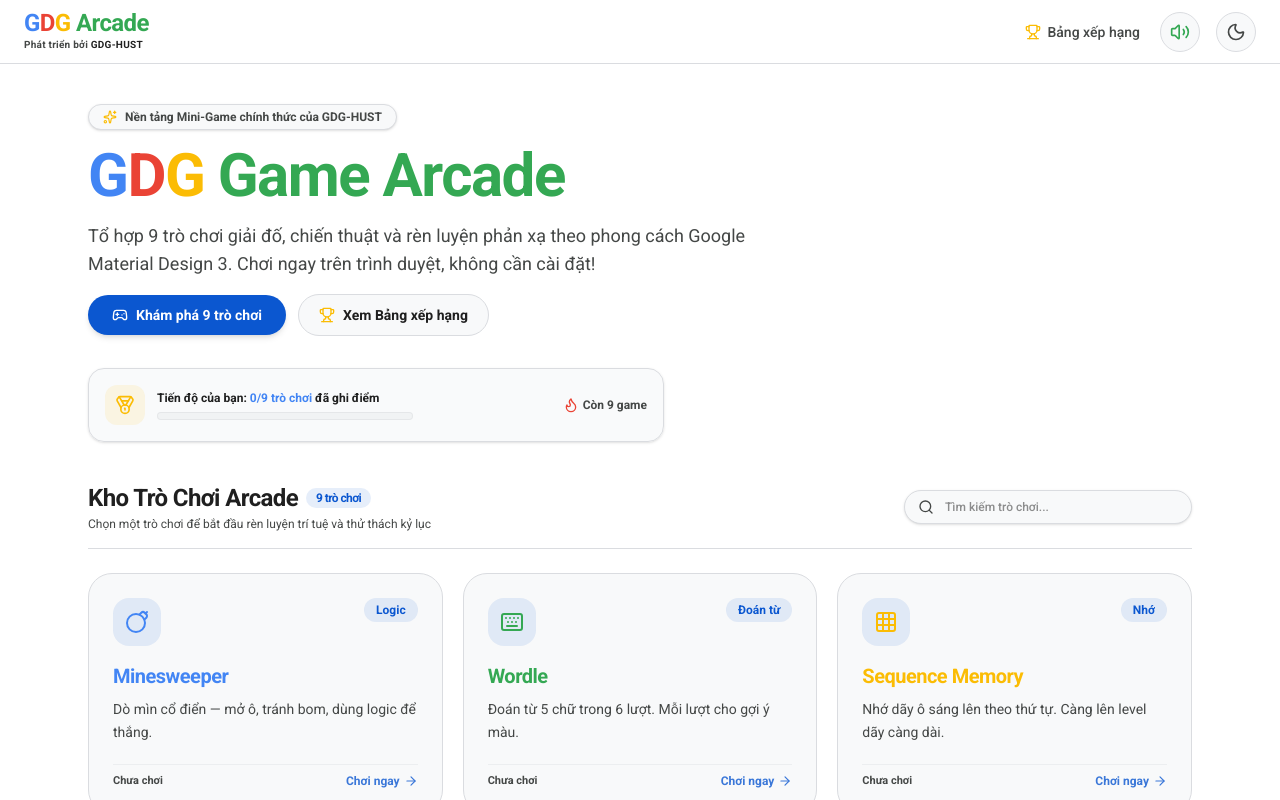
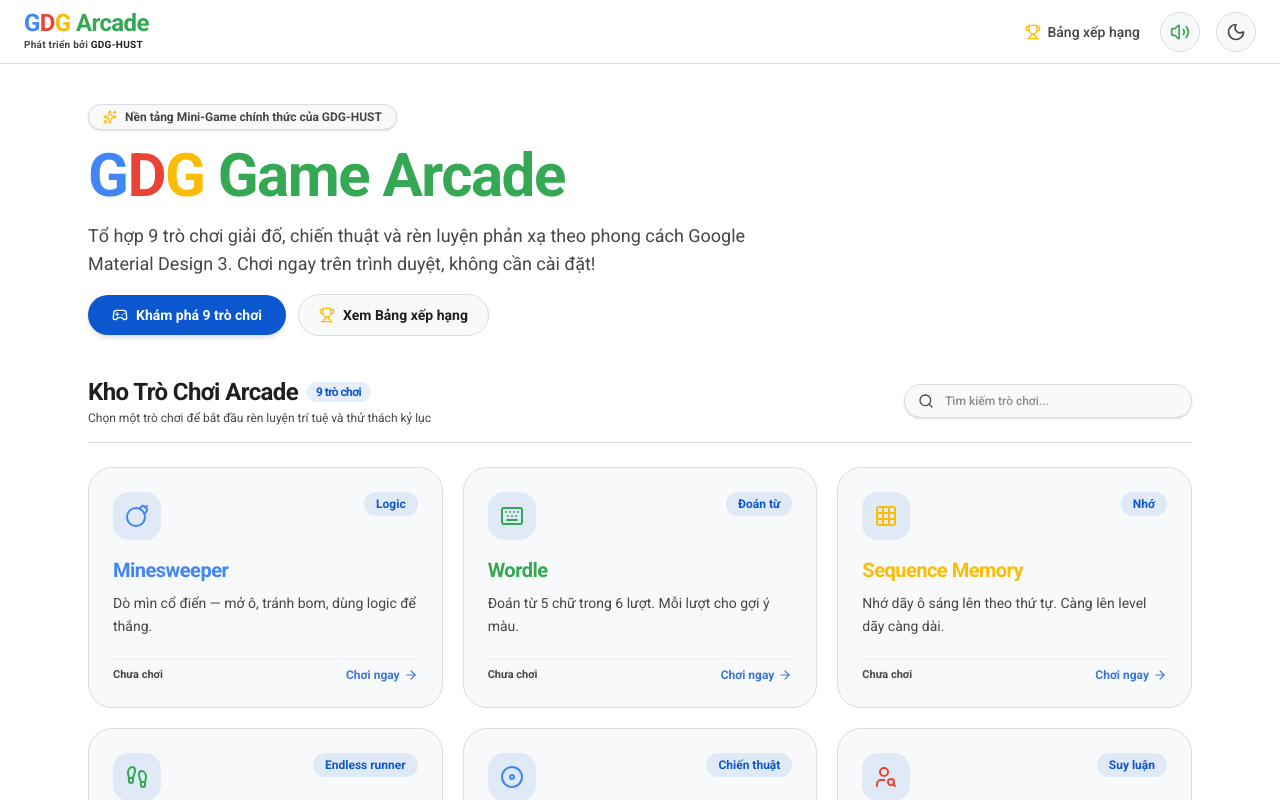
Before and after one commit to ngqtrung2217/gdg-hust-game, a Next.js app: page / in a window 1280 px wide. Shown: the top 800 px of the page. Built offline with nearby package versions, Linux system fonts and the light colour scheme.

Commit message:
refactor: remove personal progress widget from home page

```diff
--- a/src/app/page.tsx
+++ b/src/app/page.tsx
@@ -7,8 +7,6 @@
   Trophy,
   Sparkles,
   Gamepad2,
-  Medal,
-  Flame,
   Search,
 } from "lucide-react";
 import { GAMES } from "@/lib/games";
@@ -68,10 +66,6 @@
     setBestScores(scores);
   }, []);
 
-  const playedCount = useMemo(() => {
-    return Object.keys(bestScores).length;
-  }, [bestScores]);
-
   const filteredGames = useMemo(() => {
     if (!searchQuery.trim()) return GAMES;
     const q = searchQuery.toLowerCase();
@@ -119,31 +113,6 @@
             <Trophy className="h-4 w-4 text-google-yellow" />
             Xem Bảng xếp hạng
           </Link>
-        </div>
-
-        {/* Player Personal Progress Widget */}
-        <div className="mt-4 flex flex-col sm:flex-row sm:items-center justify-between gap-3 w-full max-w-xl rounded-2xl border border-border bg-surface/80 p-4 shadow-sm">
-          <div className="flex items-center gap-3">
-            <span className="flex h-10 w-10 items-center justify-center rounded-xl bg-google-yellow/10 text-google-yellow">
-              <Medal className="h-5 w-5" />
-            </span>
-            <div>
-              <div className="text-xs font-bold text-foreground">
-                Tiến độ của bạn: <span className="text-google-blue">{playedCount}/9 trò chơi</span> đã ghi điểm
-              </div>
-              <div className="mt-1.5 h-2 w-48 sm:w-64 rounded-full bg-surface-hover overflow-hidden border border-border/50">
-                <div
-                  className="h-full bg-gradient-to-r from-google-blue via-google-yellow to-google-green transition-all duration-500 rounded-full"
-                  style={{ width: `${(playedCount / 9) * 100}%` }}
-                />
-              </div>
-            </div>
-          </div>
-
-          <div className="flex items-center gap-1 text-xs font-bold text-muted sm:text-right">
-            <Flame className="h-4 w-4 text-google-red" />
-            <span>{playedCount === 9 ? "Hoàn thành 100%!" : `Còn ${9 - playedCount} game`}</span>
-          </div>
         </div>
       </section>
 
```
